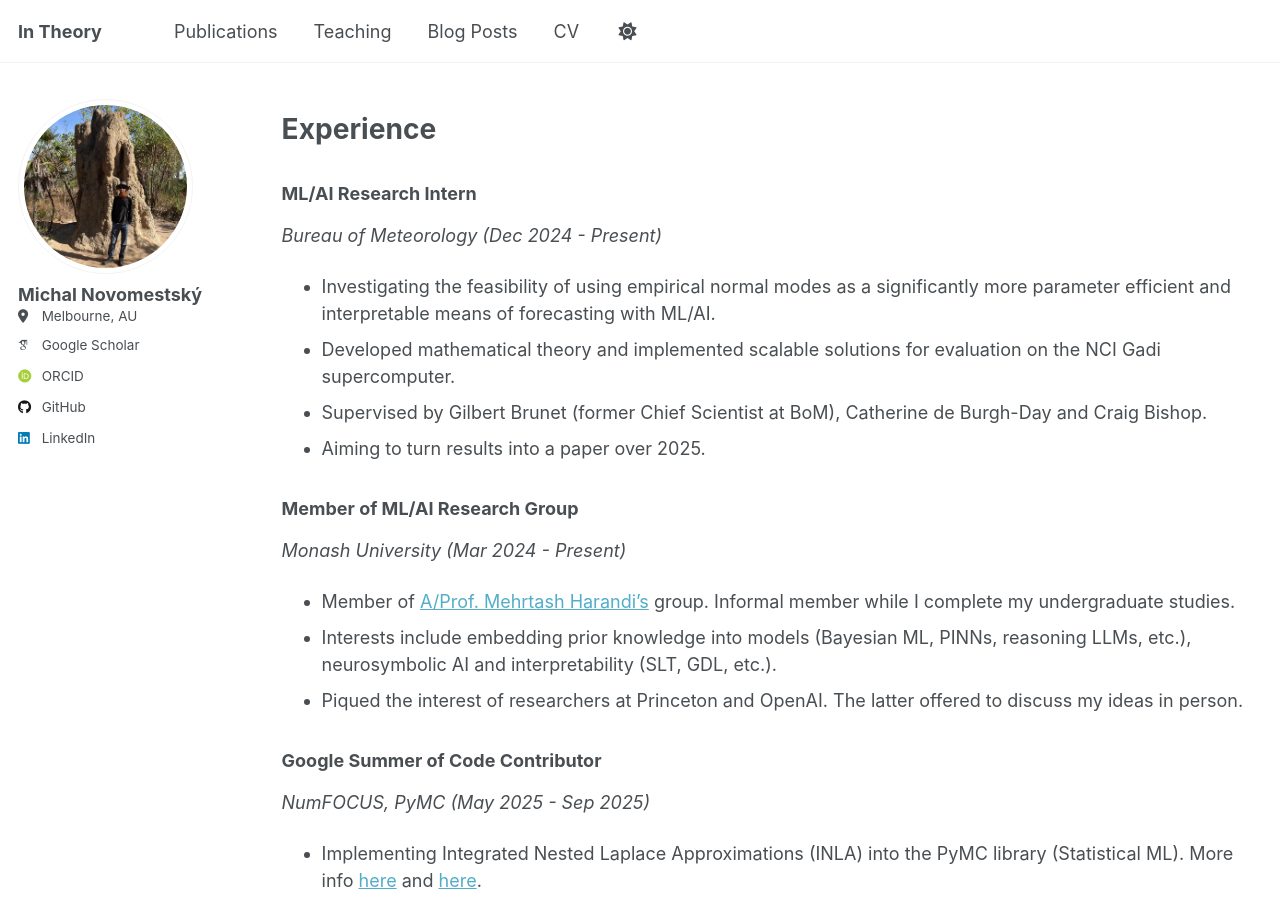
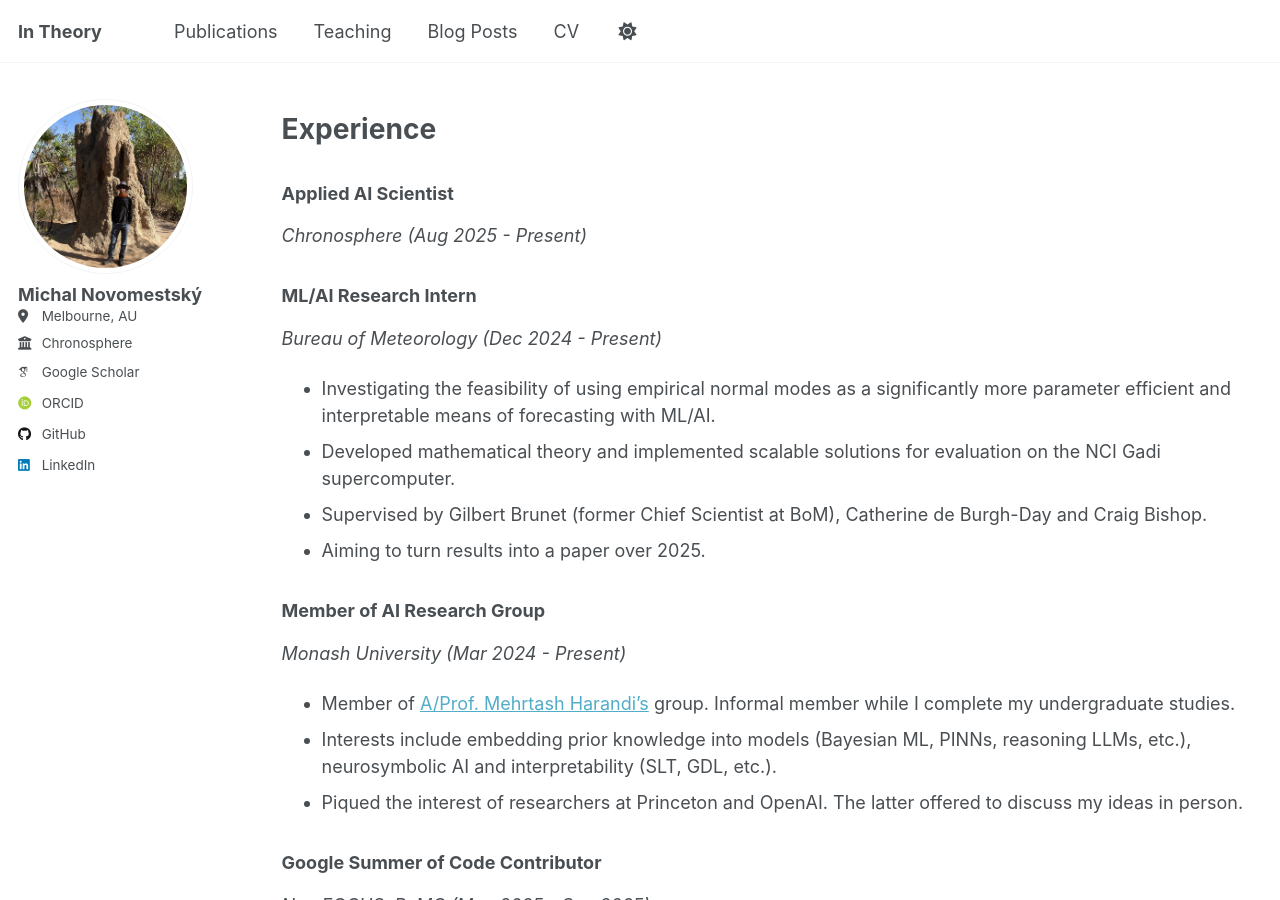
Before and after one commit to Michal-Novomestsky/Michal-Novomestsky.github.io, a Jekyll site: the page built from _pages/cv.md, in a window 1280 px wide and 900 px high. Built offline with Jekyll 4.4.1, drawn with Linux system fonts in a browser that asks for light colours; some web fonts are replaced.

Commit message:
gsoc 8 + chronosphere

```diff
--- a/_config.yml
+++ b/_config.yml
@@ -27,7 +27,7 @@ author:
   pronouns         :
   bio              : #"Short biography for the left-hand sidebar"
   location         : "Melbourne, AU"
-  employer         :
+  employer         : "Chronosphere"
   uri              : # URL
   email            :
 
--- a/_pages/cv.md
+++ b/_pages/cv.md
@@ -10,6 +10,9 @@ redirect_from:
 {% include base_path %}
 
 # Experience
+### Applied AI Scientist
+*Chronosphere (Aug 2025 - Present)*
+
 ### ML/AI Research Intern
 *Bureau of Meteorology (Dec 2024 - Present)*
 * Investigating the feasibility of using empirical normal modes as a significantly more parameter efficient and interpretable means of forecasting with ML/AI.
@@ -17,7 +20,7 @@ redirect_from:
 * Supervised by Gilbert Brunet (former Chief Scientist at BoM), Catherine de Burgh-Day and Craig Bishop.
 * Aiming to turn results into a paper over 2025.
 
-### Member of ML/AI Research Group
+### Member of AI Research Group
 *Monash University (Mar 2024 - Present)*
 * Member of [A/Prof. Mehrtash Harandi's](https://sites.google.com/site/mehrtashharandi/) group. Informal member while I complete my undergraduate studies.
 * Interests include embedding prior knowledge into models (Bayesian ML, PINNs, reasoning LLMs, etc.), neurosymbolic AI and interpretability (SLT, GDL, etc.).
```
Also changed, not shown: _pages/about.md (+2 -0 lines), _posts/2025-08-11-gsoc-8.md (added, +20 -0 lines), _posts/2025-08-04-gsoc-7.md (renamed from _posts/2025-07-16-gsoc-7.md).
